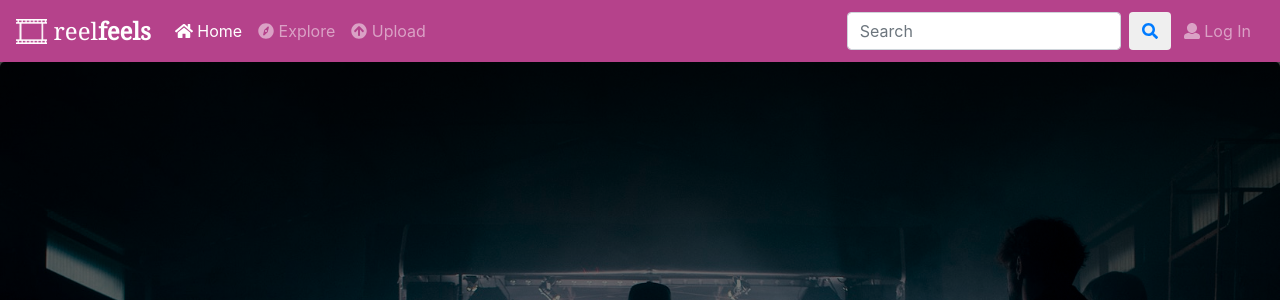
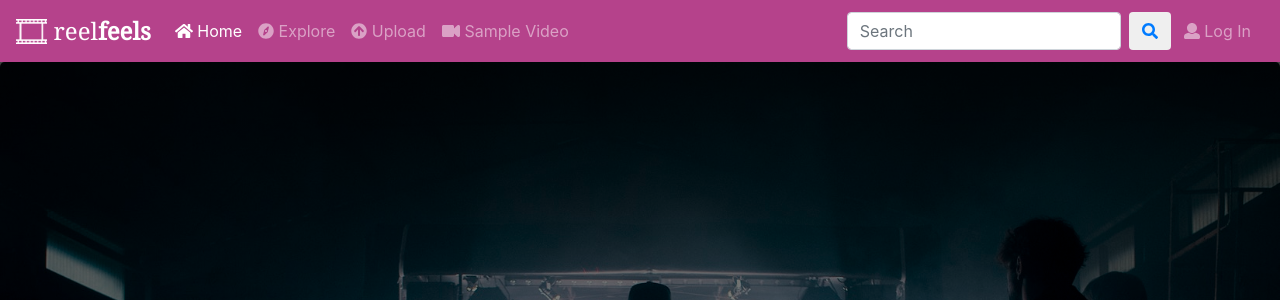
Before and after one commit to mmacquarrie/reelfeels, a Django app: page / in a window 1280 px wide. Shown: the top 300 px of the page. Run offline with Django 3.2, Linux system fonts and the light colour scheme; some libraries are stand-ins or nearby versions.

Commit message:
Add video link to navbar to make it more visible

```diff
--- a/templates/navbar.html
+++ b/templates/navbar.html
@@ -17,6 +17,9 @@
   		      <li class="nav-item">
   		        <a class="nav-link" href="upload"><i class="fas fa-arrow-circle-up"></i> Upload </a>
   		      </li>
+            <li class="nav-item">
+              <a class="nav-link" href="video"><i class="fas fa-video"></i></i> Sample Video </a>
+            </li>
   		    </ul>
   		    <form class="form-inline my-2 my-lg-0">
   		      <input class="form-control mr-sm-2" type="search" placeholder="Search" aria-label="Search">
```
